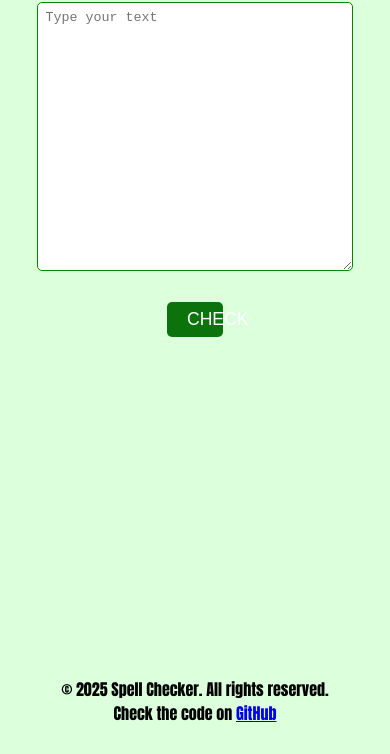
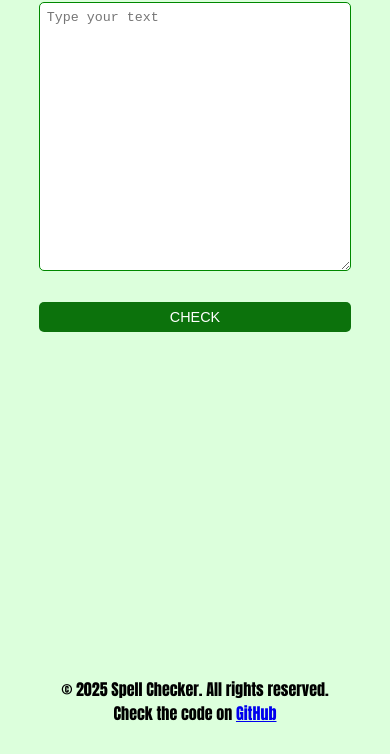
Before and after one commit to nadika-zavodovska/spell-checker, a website with bundled scripts: page index.html in a window 390 px wide. Shown: the part 90-844 px from the top of the page. Built offline with nearby package versions, Linux system fonts and the light colour scheme.

Commit message:
Add media queries

```diff
--- a/styles.css
+++ b/styles.css
@@ -24,11 +24,11 @@ body {
 }
 
 .spellCheckBtn {
-    width: 15%;
+    width: 20vw;
     cursor: pointer;
     padding: 7px 20px;
     text-transform: uppercase;
-    font-size: 1.1rem;
+    font-size: 1rem;
     margin-top: 30px;
     margin-bottom: 20px;
     border-radius: 5px;
@@ -58,3 +58,13 @@ body {
 .misspelled-word {
     color: rgb(226, 5, 5);
 }
+
+@media (max-width: 768px){
+    .spellCheckBtn{
+        width: 80vw;
+        font-size: 0.9rem;
+    }
+    .textInput{
+        width: 76vw;
+    }
+}
```
